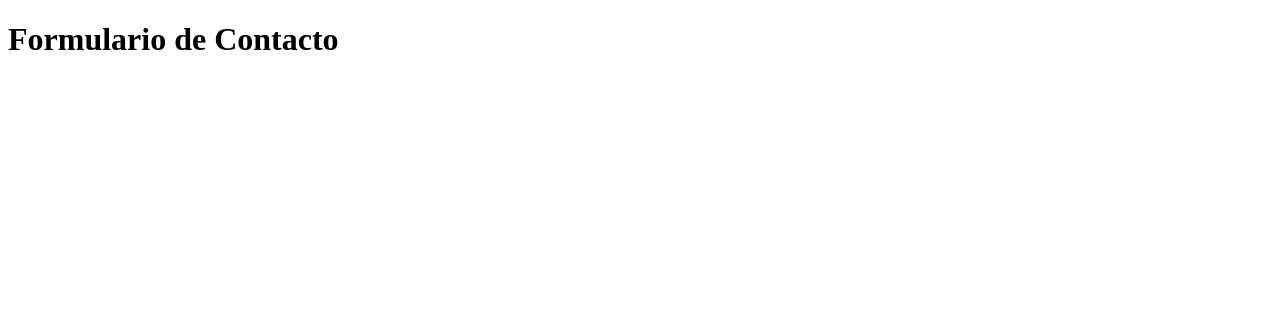
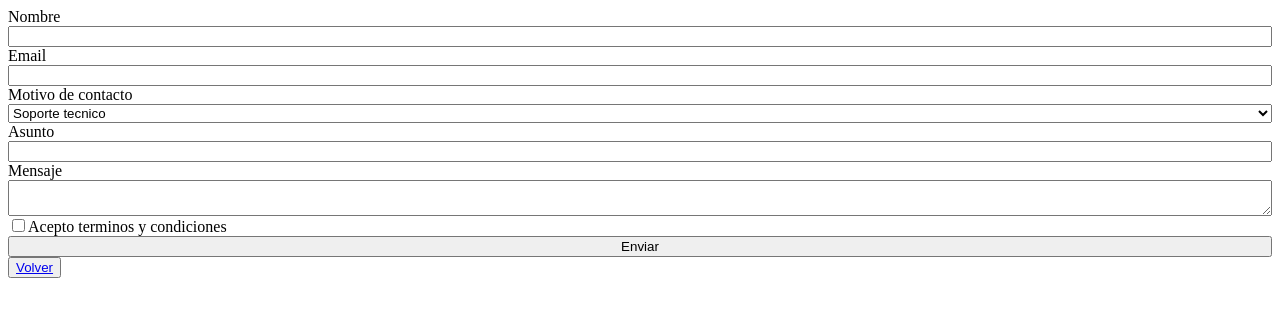
Before and after one commit to DevJaSeb/ProyectoFinalTT, a plain HTML site: page pages/contacto.html in a window 1280 px wide. Drawn offline with Linux system fonts and the light colour scheme.

Commit message:
[feat]- Se crea la estructura del formulario de contacto y se lo vincula a formspree para su manejo

```diff
--- a/pages/contacto.html
+++ b/pages/contacto.html
@@ -1,11 +1,35 @@
 <!DOCTYPE html>
 <html lang="en">
-<head>
-    <meta charset="UTF-8">
-    <meta name="viewport" content="width=device-width, initial-scale=1.0">
+  <head>
+    <meta charset="UTF-8" />
+    <meta name="viewport" content="width=device-width, initial-scale=1.0" />
+    <link rel="stylesheet" href="../pages/styles/contacto.css" />
     <title>Proyecto TT E-commerce</title>
-</head>
-<body>
-    <h1> Formulario de Contacto</h1>
-</body>
+  </head>
+  <body>
+    <div class="form-container">
+      <form action="https://formspree.io/f/mldejeok" method="post">
+        <label for="name">Nombre</label>
+        <input type="text" id="name" name="name" />
+        <label for="email">Email</label>
+        <input type="email" id="email" name="email" />
+        <label for="reason">Motivo de contacto</label>
+        <select id="reason" name="reason">
+          <option value="soporte">Soporte tecnico</option>
+          <option value="informacion">Informacion de productos</option>
+          <option value="pedido">Problemas con el pedido</option>
+          <option value="devoluciones">Devoluciones</option>
+          <option value="garantia">Garantia</option>
+          <option value="otros">Otros</option>
+        </select>
+        <label for="subject">Asunto</label>
+        <input type="text" id="subject" name="subject" />
+        <label for="message">Mensaje</label>
+        <textarea id="message" name="message"></textarea>
+        <label for="checkbox"><input type="checkbox" id="checkbox">Acepto terminos y condiciones</label>
+        <button type="submit">Enviar</button>
+      </form>
+    </div>
+    <button><a href="../index.html">Volver</a></button>
+  </body>
 </html>
--- /dev/null
+++ b/pages/styles/contacto.css
@@ -0,0 +1,4 @@
+form{
+    display: flex;
+    flex-direction: column;
+}
```
